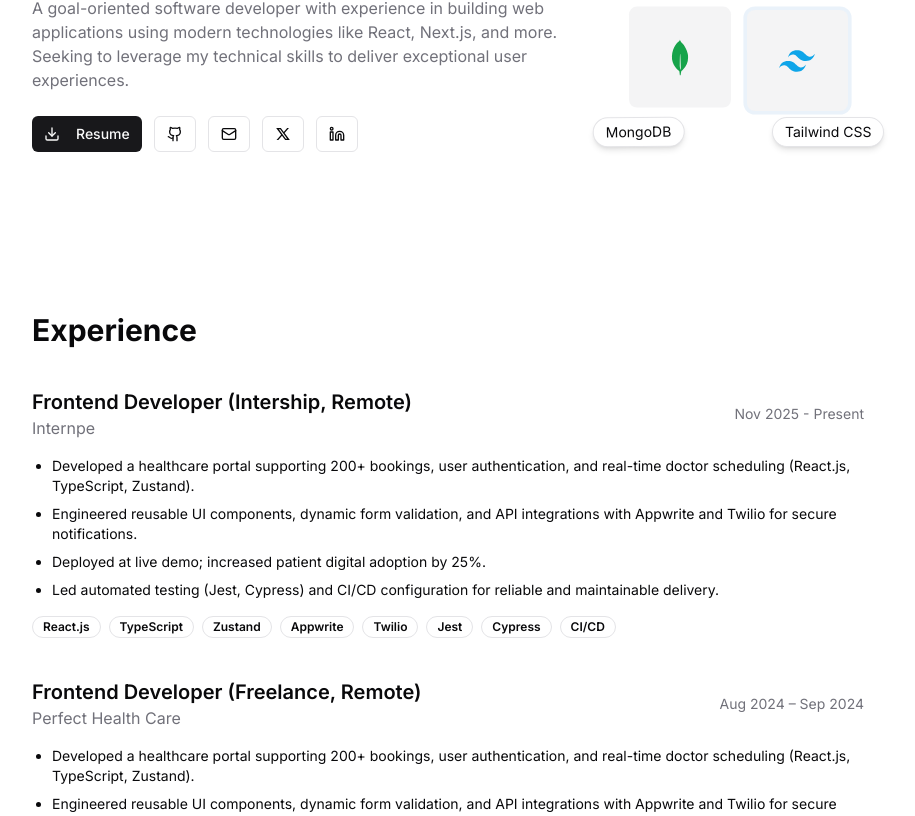
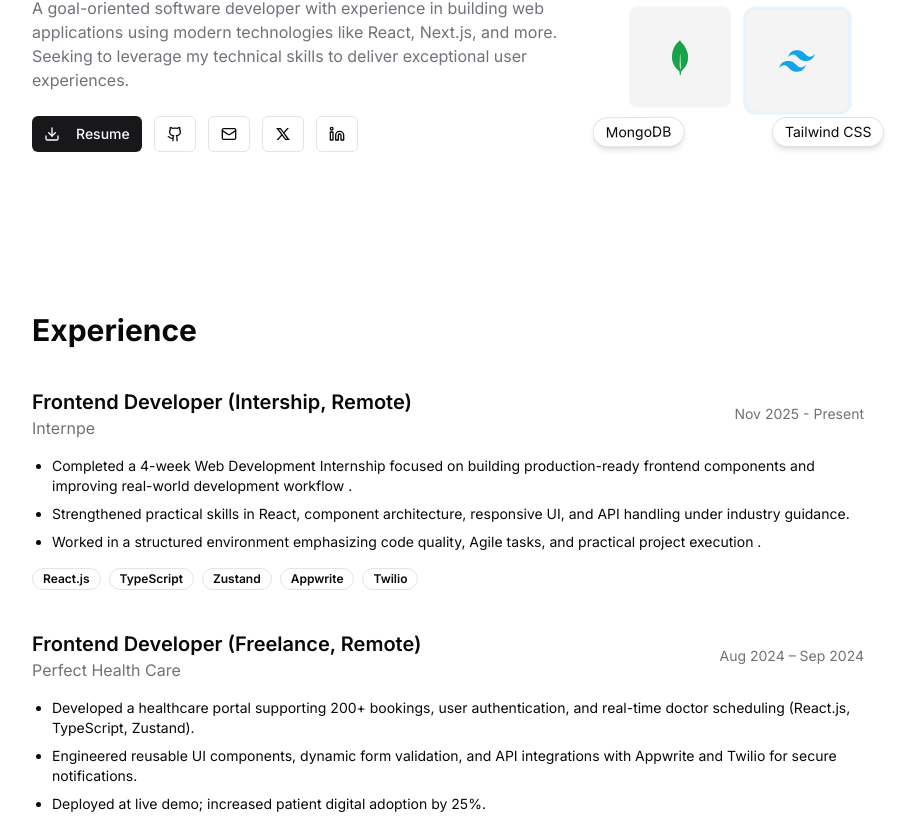
Before and after one commit to Zuhaib-dev/new-portfolio, a Next.js app: page / in a window 1280 px wide. Shown: the part 352-1168 px from the top of the page, without its empty margins (192-1107 px from the left). Built offline with nearby package versions, Linux system fonts and the light colour scheme.

Commit message:
Update internship responsibilities and skills in Experience component

```diff
--- a/components/experience.tsx
+++ b/components/experience.tsx
@@ -10,10 +10,9 @@ const experiences = [
     company: "Internpe",
     period: "Nov 2025 - Present",
     responsibilities: [
-      "Developed a healthcare portal supporting 200+ bookings, user authentication, and real-time doctor scheduling (React.js, TypeScript, Zustand).",
-      "Engineered reusable UI components, dynamic form validation, and API integrations with Appwrite and Twilio for secure notifications.",
-      "Deployed at live demo; increased patient digital adoption by 25%.",
-      "Led automated testing (Jest, Cypress) and CI/CD configuration for reliable and maintainable delivery.",
+      "Completed a 4-week Web Development Internship focused on building production-ready frontend components and improving real-world development workflow .",
+      "Strengthened practical skills in React, component architecture, responsive UI, and API handling under industry guidance.",
+      "Worked in a structured environment emphasizing code quality, Agile tasks, and practical project execution .",
     ],
     skills: [
       "React.js",
@@ -21,9 +20,6 @@ const experiences = [
       "Zustand",
       "Appwrite",
       "Twilio",
-      "Jest",
-      "Cypress",
-      "CI/CD",
     ],
   },
   {
```
